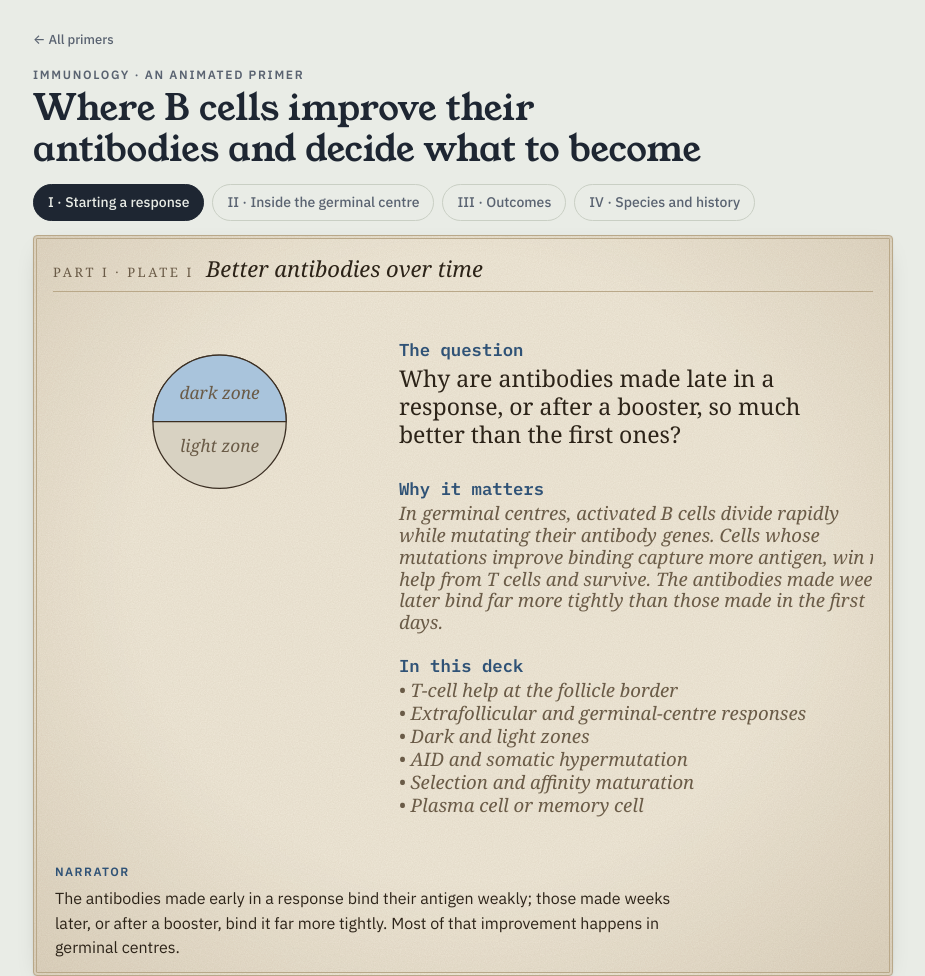
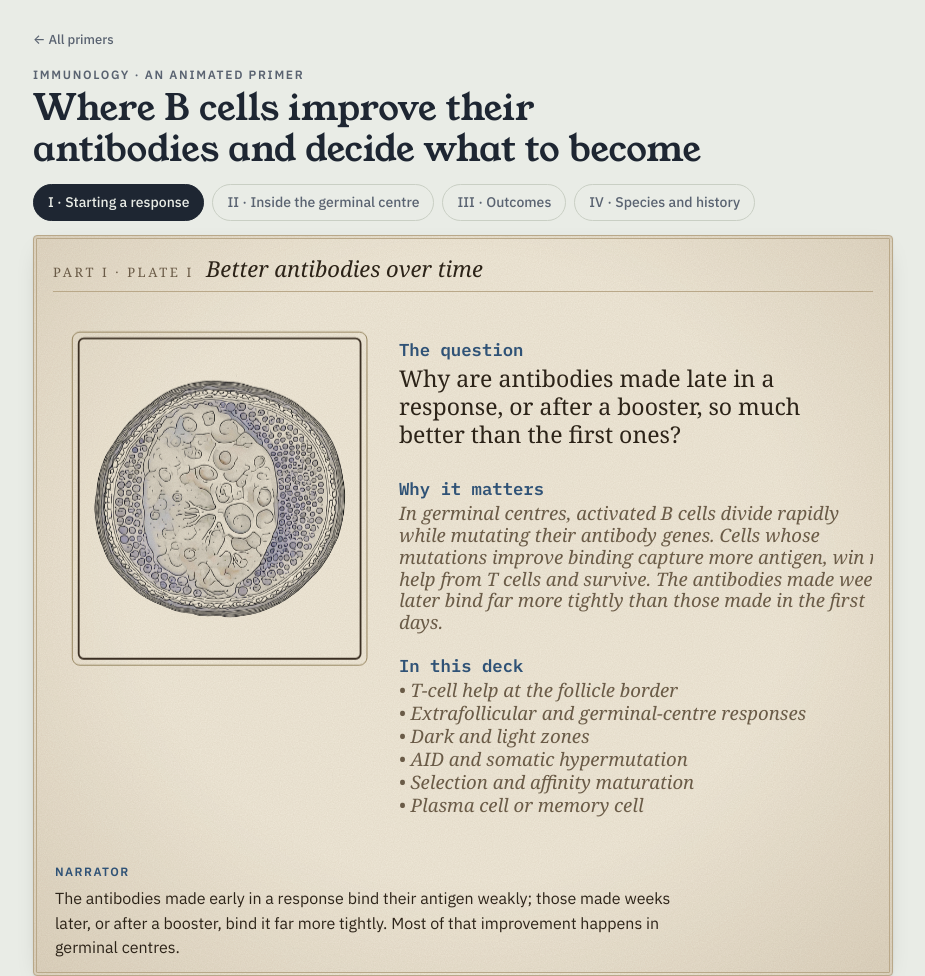
Before and after one commit to shamlokto/fundamentals, a plain HTML site: page decks/immuno-germinal-centre/index.html in a window 1280 px wide. Shown: the top 976 px of the page, without its empty margins (177-1102 px from the left). Drawn offline with Linux system fonts and the light colour scheme; a web font is replaced by a local one.

Commit message:
Immunology primers 3, 4, 5, 6 and 8: card and cover pictures
From the staged, Scientist-approved set in tools/art/immuno (no new generation):
antigen presentation, lymphocyte development (thymus lobule), T helper subsets,
germinal centre, memory and vaccines (clonal expansion). Class switching (7) keeps
its emblem; it is to get drawn plates. Audit clean on all five decks.

Co-Authored-By: Claude Opus 5.5 <noreply@anthropic.com>
Claude-Session: https://claude.ai/code/session_01LUUiQnnSAtmy7H6gQGkFUy

```diff
--- a/decks/immuno-germinal-centre/index.html
+++ b/decks/immuno-germinal-centre/index.html
@@ -175,7 +175,7 @@ button:focus-visible{outline:2px solid var(--accent);outline-offset:2px}
 </div>
 <script>
 /* optional picture for the opening plate: decks/immuno-germinal-centre/cover.webp (transparent paper) or cover.jpg */
-const COVER=null;
+const COVER='cover.webp';
 const VOICE=null;
 const INK='#3A2E22', OLD='#5A4632', DNA='#5A4632', RNAC='#C17A2C', NEWL='#8FB1CF', POLC='#9DB4AE', POLD='#6F9A8E', SIG='#E0B84A',
       RED='#A4473A', GREY='#C9BFAB', PURP='#7D4A98', TEAL='#2E7D78', GREEN='#4F7A3F', ROSE='#B4766E', BROWN='#8C6D46', BLUE='#3E5F82', PAPER='#EFE8D8';
```
Also changed, not shown: decks/immuno-antigen-presentation/index.html (+1 -1 lines), decks/immuno-lymphocyte-development/index.html (+1 -1 lines), decks/immuno-memory-vaccines/index.html (+1 -1 lines), decks/immuno-th-subsets/index.html (+1 -1 lines), index.html (+1 -1 lines), decks/immuno-antigen-presentation/cover.webp (added), decks/immuno-germinal-centre/cover.webp (added), decks/immuno-lymphocyte-development/cover.webp (added), decks/immuno-memory-vaccines/cover.webp (added), decks/immuno-th-subsets/cover.webp (added), img/cards/immuno-antigen-presentation.jpg (added), img/cards/immuno-germinal-centre.jpg (added), img/cards/immuno-lymphocyte-development.jpg (added), img/cards/immuno-memory-vaccines.jpg (added), 1 more files.
